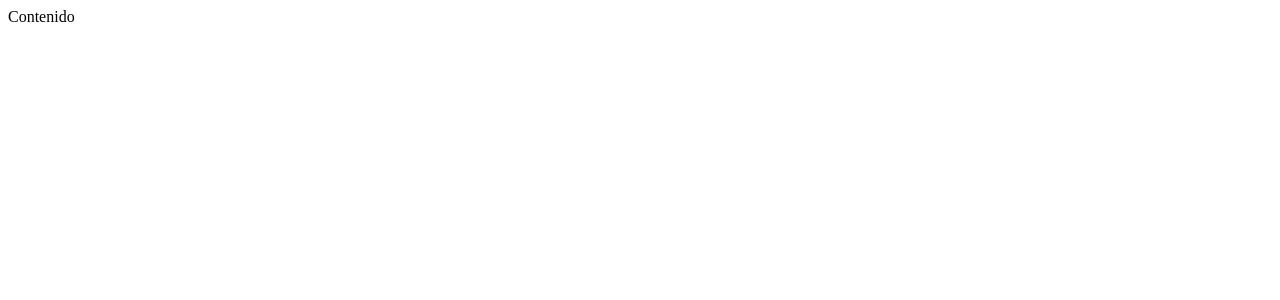
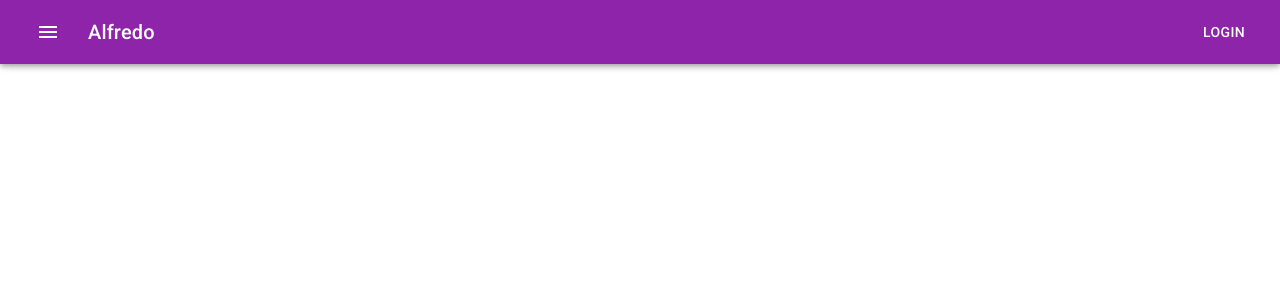
Before and after one commit to alfredomtzg/React-and-Material-UI, a React (Create React App) app: page / in a window 1280 px wide. Shown: the top 300 px of the page. Built offline with nearby package versions, Linux system fonts and the light colour scheme.

Commit message:
agree Navbar

```diff
--- a/src/components/Contenedor.jsx
+++ b/src/components/Contenedor.jsx
@@ -1,9 +1,24 @@
 import React from 'react'
+import Navbar from './Navbar'
+import {
+  makeStyles
+} from '@material-ui/core'
+
+const estilos = makeStyles(theme => ({
+  root: {
+    display: 'flex'
+  }
+}))
 
 const Contenedor = () => {
-    return(
-        <div>Contenido</div>
-    )
+  const classes = estilos()
+
+  return(
+    <div className={classes.root}>
+      <Navbar/>
+      Contenido
+    </div>
+  )
 }
 
 export default Contenedor;
```
